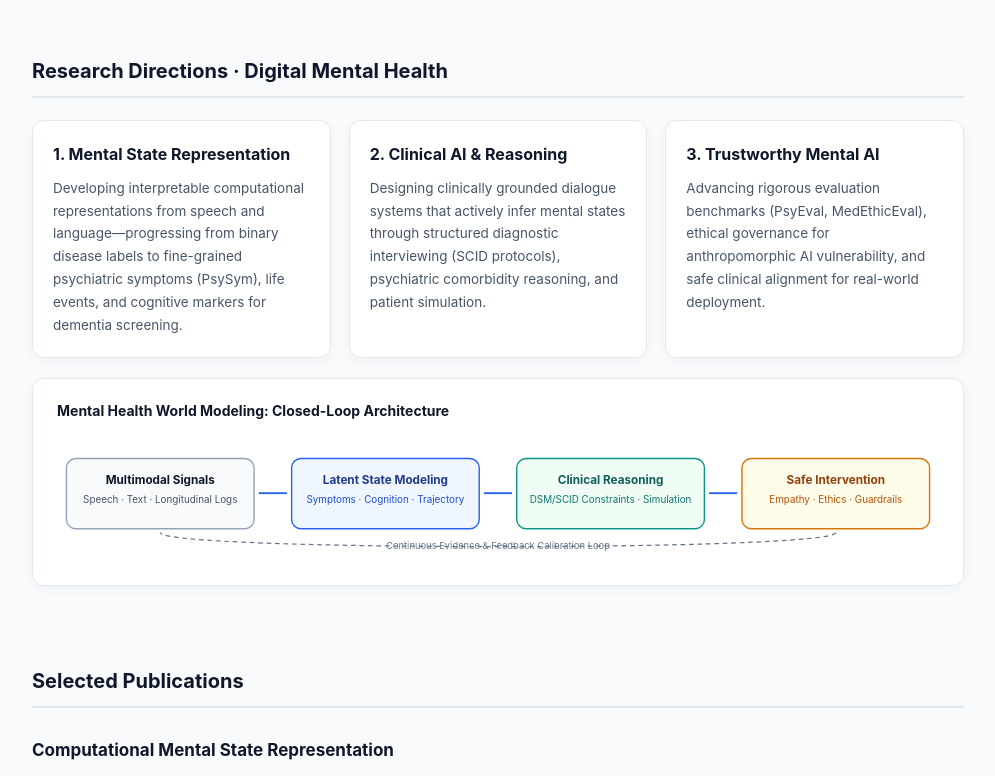
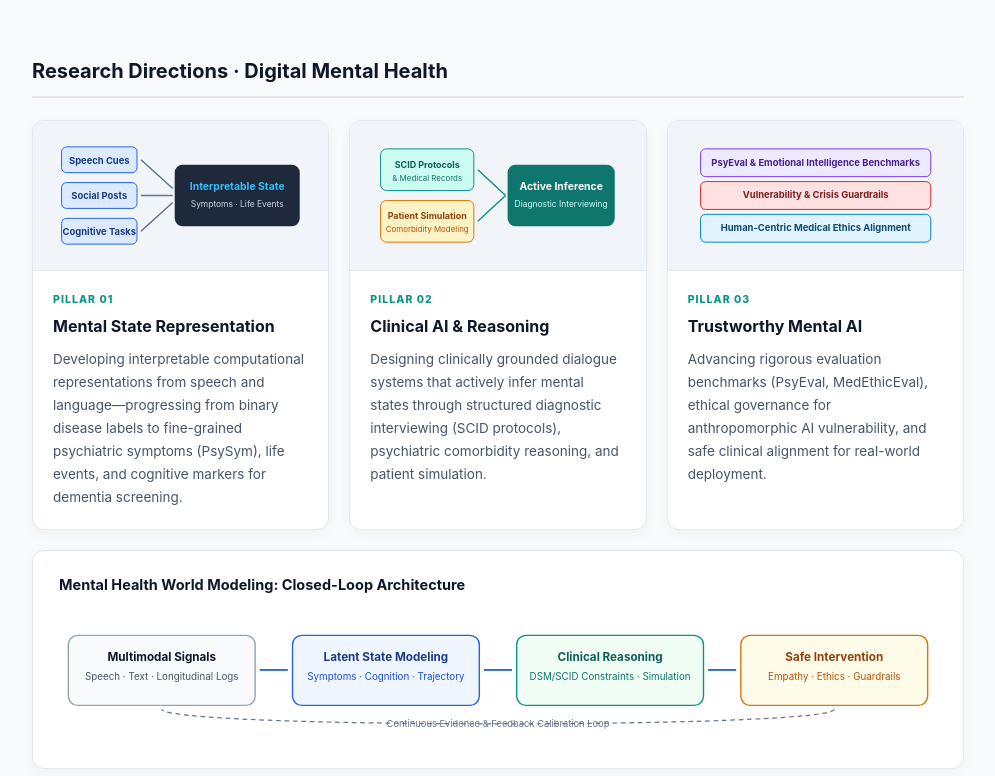
Before and after one commit to mengyue-wu/mengyue-wu.github.io, a plain HTML site: page index.html in a window 1280 px wide. Shown: the part 1300-2076 px from the top of the page, without its empty margins (142-1137 px from the left). Drawn offline with Linux system fonts and the light colour scheme.

Commit message:
Update index.html

```diff
--- a/index.html
+++ b/index.html
@@ -143,26 +143,51 @@ section { padding: 48px 0 10px; }
   white-space: nowrap;
 }
 
-/* Research Pillars Grid */
+/* Research Pillars Grid with SVG Illustrations */
 .pillar-grid {
   display: grid;
   grid-template-columns: repeat(3, 1fr);
-  gap: 18px;
+  gap: 20px;
   margin-bottom: 20px;
 }
 .pillar-card {
   background: var(--white);
   border: 1px solid var(--line);
   border-radius: 12px;
+  overflow: hidden;
+  box-shadow: var(--shadow-sm);
+  display: flex;
+  flex-direction: column;
+}
+.pillar-visual {
+  height: 150px;
+  background: #f1f5f9;
+  border-bottom: 1px solid var(--line);
+  display: flex;
+  align-items: center;
+  justify-content: center;
+  padding: 10px;
+}
+.pillar-body {
   padding: 20px;
-  box-shadow: var(--shadow-sm);
+  flex: 1;
+  display: flex;
+  flex-direction: column;
 }
-.pillar-card h3 {
+.pillar-num {
+  font-size: 10.5px;
+  font-weight: 800;
+  letter-spacing: 0.1em;
+  color: var(--accent);
+  text-transform: uppercase;
+  margin-bottom: 4px;
+}
+.pillar-body h3 {
   font-size: 16px;
   margin: 0 0 8px;
   color: var(--navy);
 }
-.pillar-card p {
+.pillar-body p {
   font-size: 13.5px;
   color: var(--muted);
   margin: 0;
@@ -307,28 +332,81 @@ footer strong { color: #f8fafc; }
     </div>
   </section>
 
-  <!-- Research Directions -->
+  <!-- Research Directions with Rebuilt & Adjusted SVG Diagrams -->
   <section id="research">
     <h2 class="sec-title">Research Directions · Digital Mental Health</h2>
+
     <div class="pillar-grid">
+      <!-- Pillar 1 -->
       <div class="pillar-card">
-        <h3>1. Mental State Representation</h3>
-        <p>Developing interpretable computational representations from speech and language—progressing from binary disease labels to fine-grained psychiatric symptoms (PsySym), life events, and cognitive markers for dementia screening.</p>
+        <div class="pillar-visual">
+          <svg viewBox="0 0 260 130" width="100%" height="100%" xmlns="http://www.w3.org/2000/svg">
+            <rect x="10" y="16" width="76" height="26" rx="5" fill="#dbeafe" stroke="#2563eb" stroke-width="1"/>
+            <text x="48" y="33" text-anchor="middle" font-size="9.5" font-weight="700" fill="#1e3a8a">Speech Cues</text>
+            <rect x="10" y="52" width="76" height="26" rx="5" fill="#dbeafe" stroke="#2563eb" stroke-width="1"/>
+            <text x="48" y="69" text-anchor="middle" font-size="9.5" font-weight="700" fill="#1e3a8a">Social Posts</text>
+            <rect x="10" y="88" width="76" height="26" rx="5" fill="#dbeafe" stroke="#2563eb" stroke-width="1"/>
+            <text x="48" y="105" text-anchor="middle" font-size="9.5" font-weight="700" fill="#1e3a8a">Cognitive Tasks</text>
+            <path d="M90 29 L122 58 M90 65 L122 65 M90 101 L122 72" stroke="#64748b" stroke-width="1.5"/>
+            <rect x="124" y="34" width="126" height="62" rx="8" fill="#1e293b"/>
+            <text x="187" y="59" text-anchor="middle" font-size="10.5" font-weight="700" fill="#38bdf8">Interpretable State</text>
+            <text x="187" y="77" text-anchor="middle" font-size="8.5" fill="#cbd5e1">Symptoms · Life Events</text>
+          </svg>
+        </div>
+        <div class="pillar-body">
+          <div class="pillar-num">Pillar 01</div>
+          <h3>Mental State Representation</h3>
+          <p>Developing interpretable computational representations from speech and language—progressing from binary disease labels to fine-grained psychiatric symptoms (PsySym), life events, and cognitive markers for dementia screening.</p>
+        </div>
       </div>
+
+      <!-- Pillar 2 -->
       <div class="pillar-card">
-        <h3>2. Clinical AI &amp; Reasoning</h3>
-        <p>Designing clinically grounded dialogue systems that actively infer mental states through structured diagnostic interviewing (SCID protocols), psychiatric comorbidity reasoning, and patient simulation.</p>
+        <div class="pillar-visual">
+          <svg viewBox="0 0 260 130" width="100%" height="100%" xmlns="http://www.w3.org/2000/svg">
+            <rect x="12" y="18" width="94" height="42" rx="6" fill="#ccfbf1" stroke="#0d9488" stroke-width="1"/>
+            <text x="59" y="37" text-anchor="middle" font-size="9" font-weight="700" fill="#115e59">SCID Protocols</text>
+            <text x="59" y="50" text-anchor="middle" font-size="8" fill="#0f766e">&amp; Medical Records</text>
+            <rect x="12" y="70" width="94" height="42" rx="6" fill="#fef3c7" stroke="#d97706" stroke-width="1"/>
+            <text x="59" y="89" text-anchor="middle" font-size="9" font-weight="700" fill="#92400e">Patient Simulation</text>
+            <text x="59" y="102" text-anchor="middle" font-size="8" fill="#b45309">Comorbidity Modeling</text>
+            <path d="M110 39 L138 65 M110 91 L138 65" stroke="#0d9488" stroke-width="1.5"/>
+            <rect x="140" y="34" width="108" height="62" rx="8" fill="#0f766e"/>
+            <text x="194" y="59" text-anchor="middle" font-size="10.5" font-weight="700" fill="#ffffff">Active Inference</text>
+            <text x="194" y="77" text-anchor="middle" font-size="8.5" fill="#ccfbf1">Diagnostic Interviewing</text>
+          </svg>
+        </div>
+        <div class="pillar-body">
+          <div class="pillar-num">Pillar 02</div>
+          <h3>Clinical AI &amp; Reasoning</h3>
+          <p>Designing clinically grounded dialogue systems that actively infer mental states through structured diagnostic interviewing (SCID protocols), psychiatric comorbidity reasoning, and patient simulation.</p>
+        </div>
       </div>
+
+      <!-- Pillar 3 -->
       <div class="pillar-card">
-        <h3>3. Trustworthy Mental AI</h3>
-        <p>Advancing rigorous evaluation benchmarks (PsyEval, MedEthicEval), ethical governance for anthropomorphic AI vulnerability, and safe clinical alignment for real-world deployment.</p>
+        <div class="pillar-visual">
+          <svg viewBox="0 0 260 130" width="100%" height="100%" xmlns="http://www.w3.org/2000/svg">
+            <rect x="14" y="18" width="232" height="28" rx="5" fill="#ede9fe" stroke="#7c3aed" stroke-width="1"/>
+            <text x="130" y="35" text-anchor="middle" font-size="9.5" font-weight="700" fill="#4c1d95">PsyEval &amp; Emotional Intelligence Benchmarks</text>
+            <rect x="14" y="51" width="232" height="28" rx="5" fill="#fee2e2" stroke="#dc2626" stroke-width="1"/>
+            <text x="130" y="68" text-anchor="middle" font-size="9.5" font-weight="700" fill="#7f1d1d">Vulnerability &amp; Crisis Guardrails</text>
+            <rect x="14" y="84" width="232" height="28" rx="5" fill="#e0f2fe" stroke="#0284c7" stroke-width="1"/>
+            <text x="130" y="101" text-anchor="middle" font-size="9.5" font-weight="700" fill="#0c4a6e">Human-Centric Medical Ethics Alignment</text>
+          </svg>
+        </div>
+        <div class="pillar-body">
+          <div class="pillar-num">Pillar 03</div>
+          <h3>Trustworthy Mental AI</h3>
+          <p>Advancing rigorous evaluation benchmarks (PsyEval, MedEthicEval), ethical governance for anthropomorphic AI vulnerability, and safe clinical alignment for real-world deployment.</p>
+        </div>
       </div>
     </div>
 
-    <!-- Fixed SVG Diagram (Wider, perfect text layout without overflow) -->
-    <div class="card" style="padding: 20px 24px;">
-      <div style="font-size: 14px; font-weight: 700; color: var(--navy); margin-bottom: 12px;">Mental Health World Modeling: Closed-Loop Architecture</div>
-      <svg viewBox="0 0 940 130" width="100%" height="auto" xmlns="http://www.w3.org/2000/svg">
+    <!-- Closed-Loop Architecture Diagram (Optimized Spacing & Padding) -->
+    <div class="card" style="padding: 22px 26px;">
+      <div style="font-size: 14.5px; font-weight: 700; color: var(--navy); margin-bottom: 14px;">Mental Health World Modeling: Closed-Loop Architecture</div>
+      <svg viewBox="0 0 940 135" width="100%" height="auto" xmlns="http://www.w3.org/2000/svg">
         <rect x="10" y="25" width="200" height="75" rx="10" fill="#f8fafc" stroke="#94a3b8" stroke-width="1.5"/>
         <text x="110" y="52" text-anchor="middle" font-size="12.5" font-weight="700" fill="#0f172a">Multimodal Signals</text>
         <text x="110" y="73" text-anchor="middle" font-size="10.5" fill="#475569">Speech · Text · Longitudinal Logs</text>
@@ -351,8 +429,8 @@ footer strong { color: #f8fafc; }
         <text x="830" y="52" text-anchor="middle" font-size="12.5" font-weight="700" fill="#92400e">Safe Intervention</text>
         <text x="830" y="73" text-anchor="middle" font-size="10.5" fill="#b45309">Empathy · Ethics · Guardrails</text>
 
-        <path d="M830 104 C 830 124, 110 124, 110 104" fill="none" stroke="#64748b" stroke-width="1.3" stroke-dasharray="5 4"/>
-        <text x="470" y="122" text-anchor="middle" font-size="10" fill="#64748b">Continuous Evidence &amp; Feedback Calibration Loop</text>
+        <path d="M830 104 C 830 125, 110 125, 110 104" fill="none" stroke="#64748b" stroke-width="1.3" stroke-dasharray="5 4"/>
+        <text x="470" y="123" text-anchor="middle" font-size="10" fill="#64748b">Continuous Evidence &amp; Feedback Calibration Loop</text>
       </svg>
     </div>
   </section>
```
